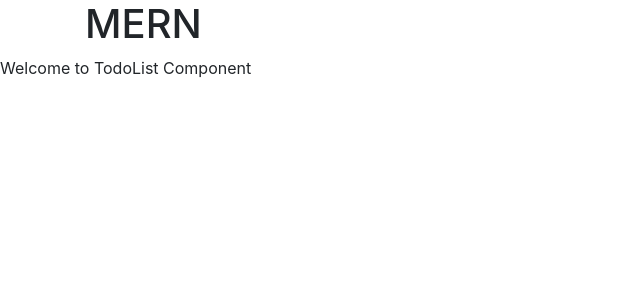
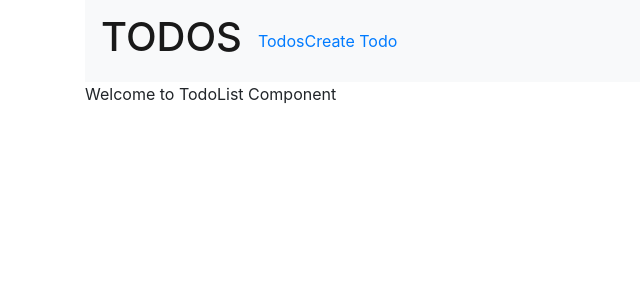
Before and after one commit to mohammadkharma/MERN-Todo-App, a React (Create React App) app: page / in a window 1280 px wide. Shown: the top 300 px of the page, without its empty margins (0-640 px from the left). Built offline with nearby package versions, Linux system fonts and the light colour scheme.

Commit message:
added initial navbar

```diff
--- a/src/App.js
+++ b/src/App.js
@@ -1,24 +1,41 @@
 /* eslint-disable no-unused-vars */
 import React, { Component } from 'react';
-import "bootstrap/dist/css/bootstrap.min.css";
+import 'bootstrap/dist/css/bootstrap.css'
 import { BrowserRouter as Router, Route, Link } from "react-router-dom";
 import CreateTodo from "./components/create-todo.component";
 import TodosList from "./components/todos-list.component";
 import EditTodo from "./components/edit-todo.component";
 
 class App extends Component {
+
   render() {
     return (
       <Router>
         <div className="container">
-          <h1>MERN</h1>
+
+          <nav className="navbar navbar-expand-lg navbar-light bg-light">
+            <a href="/" className="navbar-brand"><h1>TODOS</h1></a>
+            {/* <Link to="/" className="navbar-brand">MERN-Stack Todo App</Link> */}
+            <div className="collapse navbar-collapse">
+              <ul className="navbar-nav mr-auto">
+                <li className="navbar-item">
+                  <Link to="/" className="navbar-link">Todos</Link>
+                </li>
+                <li className="navbar-item">
+                  <Link to="/create" className="navbar-link">Create Todo</Link>
+                </li>
+              </ul>
+            </div>
+          </nav>
+
+          <Route path="/" exact component={TodosList} />
+          <Route path="/edit/:id" component={EditTodo} />
+          <Route path="/create" component={CreateTodo} />
         </div>
-        <Route path="/" exact component={TodosList} />
-        <Route path="/edit/:id" component={EditTodo} />
-        <Route path="/create" component={CreateTodo} />
       </Router>
     );
   }
+
 }
 
 export default App;
```
